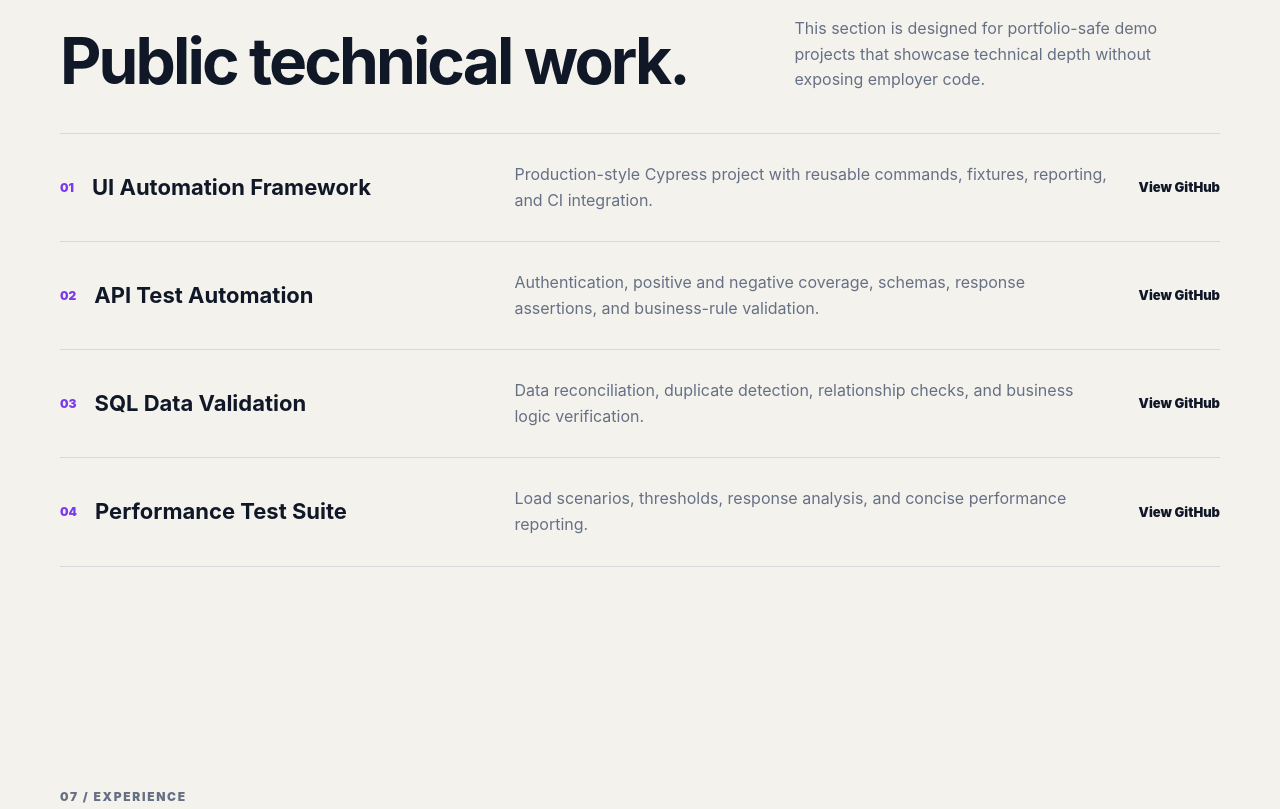
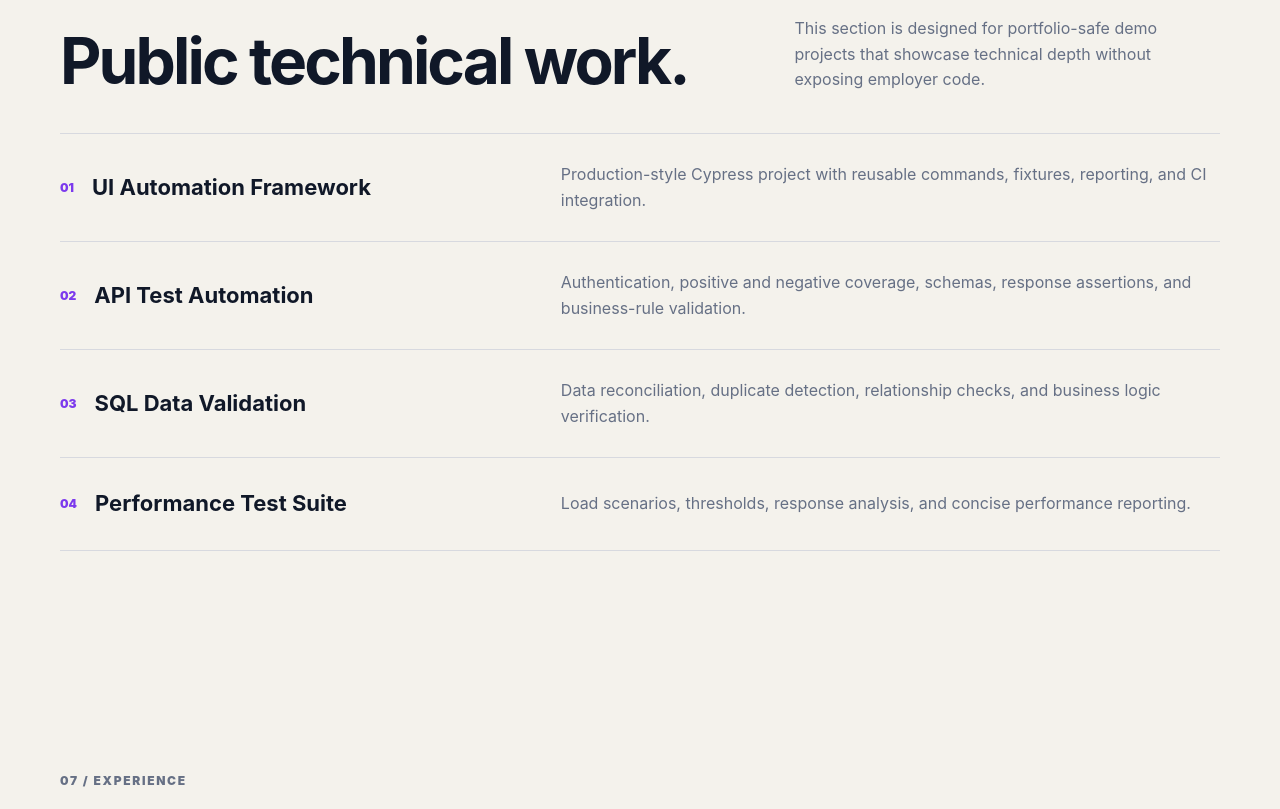
Before and after one commit to Kmwas/kmwas.github.io, a plain HTML site: page index.html in a window 1280 px wide. Shown: the part 5860-6669 px from the top of the page. Drawn offline with Linux system fonts and the light colour scheme.

Commit message:
Hide GitHub view links

```diff
--- a/index.html
+++ b/index.html
@@ -213,10 +213,10 @@
       </div>
 
       <div class="lab-list">
-        <article><div><span>01</span><h3>UI Automation Framework</h3></div><p>Production-style Cypress project with reusable commands, fixtures, reporting, and CI integration.</p><a href="https://github.com/Kmwas?tab=repositories&amp;q=cypress" target="_blank" rel="noopener noreferrer">View GitHub</a></article>
-        <article><div><span>02</span><h3>API Test Automation</h3></div><p>Authentication, positive and negative coverage, schemas, response assertions, and business-rule validation.</p><a href="https://github.com/Kmwas?tab=repositories&amp;q=api" target="_blank" rel="noopener noreferrer">View GitHub</a></article>
-        <article><div><span>03</span><h3>SQL Data Validation</h3></div><p>Data reconciliation, duplicate detection, relationship checks, and business logic verification.</p><a href="https://github.com/Kmwas?tab=repositories&amp;q=sql" target="_blank" rel="noopener noreferrer">View GitHub</a></article>
-        <article><div><span>04</span><h3>Performance Test Suite</h3></div><p>Load scenarios, thresholds, response analysis, and concise performance reporting.</p><a href="https://github.com/Kmwas?tab=repositories&amp;q=performance" target="_blank" rel="noopener noreferrer">View GitHub</a></article>
+        <article><div><span>01</span><h3>UI Automation Framework</h3></div><p>Production-style Cypress project with reusable commands, fixtures, reporting, and CI integration.</p></article>
+        <article><div><span>02</span><h3>API Test Automation</h3></div><p>Authentication, positive and negative coverage, schemas, response assertions, and business-rule validation.</p></article>
+        <article><div><span>03</span><h3>SQL Data Validation</h3></div><p>Data reconciliation, duplicate detection, relationship checks, and business logic verification.</p></article>
+        <article><div><span>04</span><h3>Performance Test Suite</h3></div><p>Load scenarios, thresholds, response analysis, and concise performance reporting.</p></article>
       </div>
     </section>
 
@@ -291,7 +291,6 @@
           <a class="button" href="mailto:kenmwas7@gmail.com">Email Me</a>
           <a class="button button-ghost" href="tel:+254726156420">Call Me</a>
           <a class="button button-ghost" href="https://www.linkedin.com/in/mwangi-k-847b24295/" target="_blank" rel="noopener noreferrer" aria-label="Kennedy Mwangi on LinkedIn">LinkedIn</a>
-          <a class="button button-ghost" href="https://github.com/Kmwas" target="_blank" rel="noopener noreferrer" aria-label="Kennedy Mwangi on GitHub">GitHub</a>
         </div>
         <p class="contact-note">Email: kenmwas7@gmail.com · Phone: +254 726 156 420</p>
       </div>
--- a/styles.css
+++ b/styles.css
@@ -149,7 +149,7 @@ h2 { font-size:clamp(40px,5vw,68px); line-height:1; letter-spacing:-.045em; marg
 
 .lab-section { background:transparent; }
 .lab-list { border-top:1px solid var(--line); }
-.lab-list article { display:grid; grid-template-columns:1fr 1.4fr auto; gap:30px; align-items:center; padding:28px 0; border-bottom:1px solid var(--line); }
+.lab-list article { display:grid; grid-template-columns:1fr 1.4fr; gap:30px; align-items:center; padding:28px 0; border-bottom:1px solid var(--line); }
 .lab-list article div { display:flex; gap:18px; align-items:center; }
 .lab-list article div span { color:var(--accent); font-size:12px; font-weight:900; }
 .lab-list h3 { margin:0; font-size:22px; }
```
Also changed, not shown: 1 other file.
